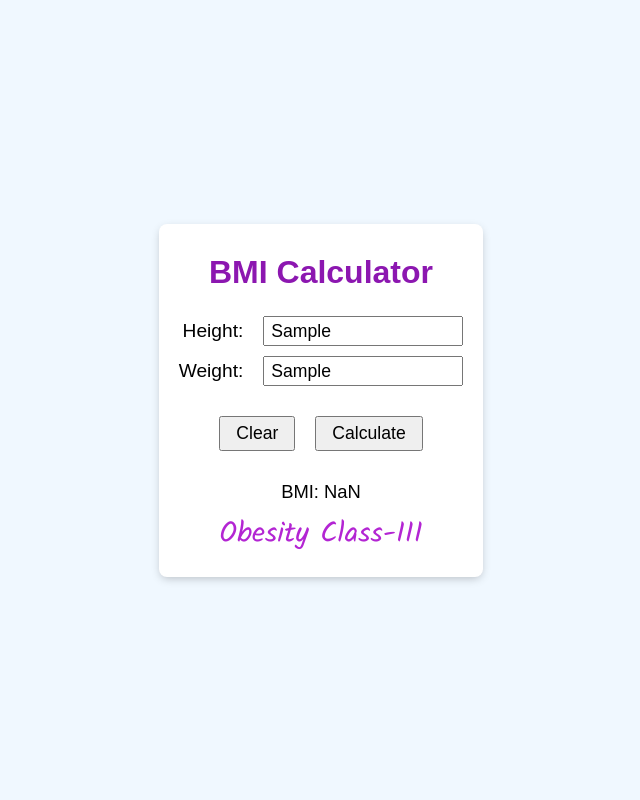
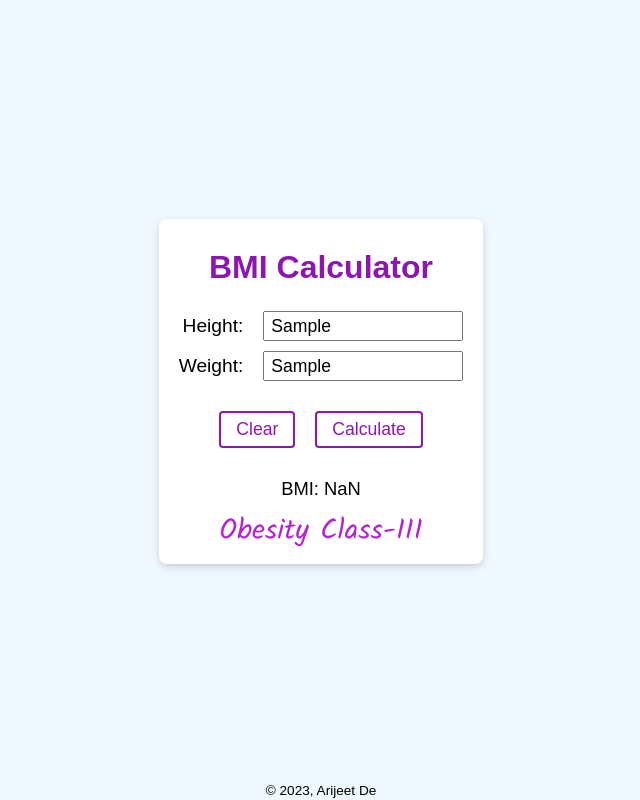
Before and after one commit to debroglie27/BMICalculator, a plain HTML site: page index.html in a window 1280 px wide. Both pictures are taken after typing "Sample", "Sample" into the empty fields and a click on the button "Calculate". Shown: the whole page, without its empty margins (319-959 px from the left). Drawn offline with Linux system fonts and the light colour scheme.

Commit message:
button styling

```diff
--- a/app.js
+++ b/app.js
@@ -4,7 +4,7 @@ const weightValue = document.getElementById('weight');
 const clearButton = document.querySelector('.clear-btn');
 const calculateButton = document.querySelector('.calculate-btn');
 
-const resultContainer = document.querySelector('.result-container');
+const mainContainer = document.querySelector('main');
 const bmiDisplay = document.querySelector('.bmi-display');
 const bmiCategory = document.querySelector('.bmi-category');
 
@@ -57,7 +57,7 @@ clearButton.addEventListener('click', () => {
     bmiDisplay.textContent = '';
     bmiCategory.textContent = '';
 
-    resultContainer.classList.remove('show-result');
+    mainContainer.classList.remove('show-result');
 });
 
 calculateButton.addEventListener('click', () => {
@@ -74,5 +74,5 @@ calculateButton.addEventListener('click', () => {
     bmiCategory.textContent = bmiCategories[getCategoryIndex(bmiVal)];
     bmiCategory.style.color = bmiColors[getCategoryIndex(bmiVal)];
 
-    resultContainer.classList.add('show-result');
+    mainContainer.classList.add('show-result');
 });
--- a/index.html
+++ b/index.html
@@ -27,6 +27,8 @@
           <p class="bmi-category"></p>
       </div>
     </main>
+
+    <footer>© 2023, Arijeet De</footer>
     <script src="./app.js"></script>
   </body>
 </html>
--- a/style.css
+++ b/style.css
@@ -21,6 +21,7 @@ body {
     min-height: 100vh;
     font-family: sans-serif;
     display: flex;
+    flex-direction: column;
     align-items: center;
     justify-content: center;
 }
@@ -28,11 +29,14 @@ body {
 main {
     background-color: white;
     border-radius: 8px;
-    height: fit-content;
+    height: 256px;
     padding: 30px 20px 0px 20px;
     -webkit-box-shadow: 0px 3px 10px -2px rgba(0,0,0,0.25);
     -moz-box-shadow: 0px 3px 10px -2px rgba(0,0,0,0.25);
     box-shadow: 0px 3px 10px -2px rgba(0,0,0,0.25);
+    overflow: hidden;
+    transition: height 0.3s ease;
+    margin: auto;
 }
 
 main h1 {
@@ -81,19 +85,26 @@ main h1 {
 }
 
 .button-container button {
+    border-radius: 4px;
+    border: 2px solid #8c17b0;
+    background-color: white;
+    color: #8c17b0;
     font-size: 1.1rem;
-    padding: 5px 15px;
-    cursor: pointer;
+    padding: 6px 15px;
     overflow: hidden;
 }
 
+.button-container button:hover {
+    background-color: #8c17b0;
+    color: white;
+    cursor: pointer;
+}
+
 .result-container {
-    max-height: 0px;
     display: flex;
     flex-direction: column;
     align-items: center;
     justify-content: center;
-    overflow: hidden;
 }
 
 .bmi-display {
@@ -106,8 +117,12 @@ main h1 {
     font-family: 'Kalam', cursive;
 }
 
-.result-container.show-result {
-    max-height: 100px;
-    transition: max-height 0.3s ease;
-    padding: 0px 0px 20px 0px;
+.show-result {
+    height: 345px;
+    transition: height 0.3s ease;
 }
+
+footer {
+    font-size: 0.85rem;
+    margin-bottom: 2px;
+}
```
